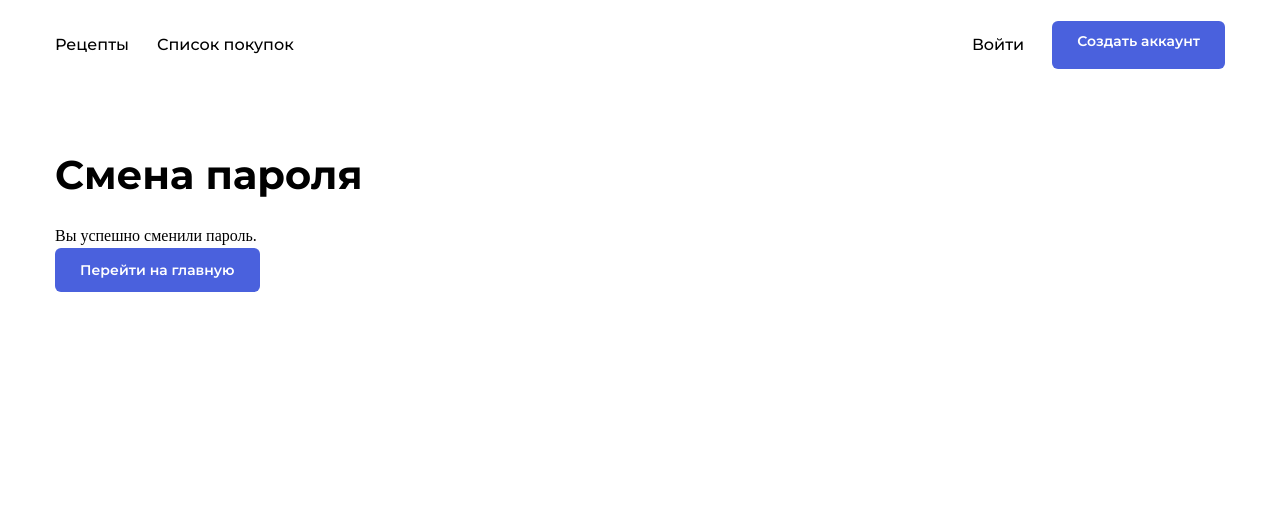
After one commit to Shubarin/foodgram-project, a Django app: template templates/registration/password_change_done.html in a window 1280 px wide. The commit adds this page. Shown: the top 532 px of the page. Run offline with Django 3.2, Linux system fonts and the light colour scheme; the template is opened without the code that fills it, so the values that code supplies are empty; some libraries are stand-ins or nearby versions.

Commit message:
Fixed paginator, password change page, tag filters

```diff
--- a/recipes/templatetags/tag_filters.py
+++ b/recipes/templatetags/tag_filters.py
@@ -1,6 +1,11 @@
 from django import template
 
 register = template.Library()
+
+
+@register.filter
+def tags_list(get):
+    return get.getlist('tags')
 
 
 @register.filter
--- a/templates/form_recipe.html
+++ b/templates/form_recipe.html
@@ -51,7 +51,7 @@
                         <input type="text" id="nameIngredient" class="form__input">
                         <div class="form__dropdown-items"></div>
                     </div>
-                    <input type="number" id="cantidad" class="form__input" min="0">
+                    <input type="number" id="cantidad" class="form__input" min="0" oninput="this.value = Math.abs(this.value)">
                     <label for="cantidad" class="form__label" id="cantidadVal">шт.</label>
                 </div>
                 <div class="form__field-group-ingredientes-container">
--- a/templates/includes/paginator.html
+++ b/templates/includes/paginator.html
@@ -3,7 +3,7 @@
   <ul class="pagination__container">
     {% if page.has_previous %}
     <li class="pagination__item"><a class="pagination__link link"
-                                    href="?page={{ page.previous_page_number }}"><span class="icon-left"></span></a>
+                                    href="?page={{ page.previous_page_number }}{{ tags|tags_to_url_params }}"><span class="icon-left"></span></a>
     </li>
     {% endif %}
     {% for i in page.paginator.page_range %}
--- a/templates/includes/tags_filter.html
+++ b/templates/includes/tags_filter.html
@@ -4,7 +4,7 @@
     {% for tag in all_tags.all %}
     <li class="tags__item">
         <a id="breakfast"
-           class="tags__checkbox tags__checkbox_style_{{ tag.color }} tags__checkbox{% if tag.name in tags %}_active{% endif %}"
+           class="tags__checkbox tags__checkbox_style_{{ tag.color }} tags__checkbox{% if tag.name in request.GET|tags_list %}_active{% endif %}"
            href="{{ request.path }}?{{ request|set_tag_qs:tag}}"></a>
         <span class="tags__label">{{ tag.show_name }}</span>
     </li>
--- /dev/null
+++ b/templates/registration/password_change_done.html
@@ -0,0 +1,15 @@
+{% extends "base.html" %}
+{% block title %}Сброс пароля{% endblock %}
+{% block scripts %}
+{% load static %}
+<link rel="stylesheet" href="{% static 'css/pages/form.css' %}">
+{% endblock %}
+{% block content %}
+<div class="main__header">
+    <h1 class="main__title">Смена пароля</h1>
+</div>
+<p>Вы успешно сменили пароль.</p>
+    <div class="custom-button-block">
+        <a class="button button_style_blue" href="{% url 'home' %}">Перейти на главную</a>
+    </div>
+{% endblock %}
```
Also changed, not shown: foodgram/settings.py (+7 -11 lines), .github/workflows/foodgram_workflow.yml.
